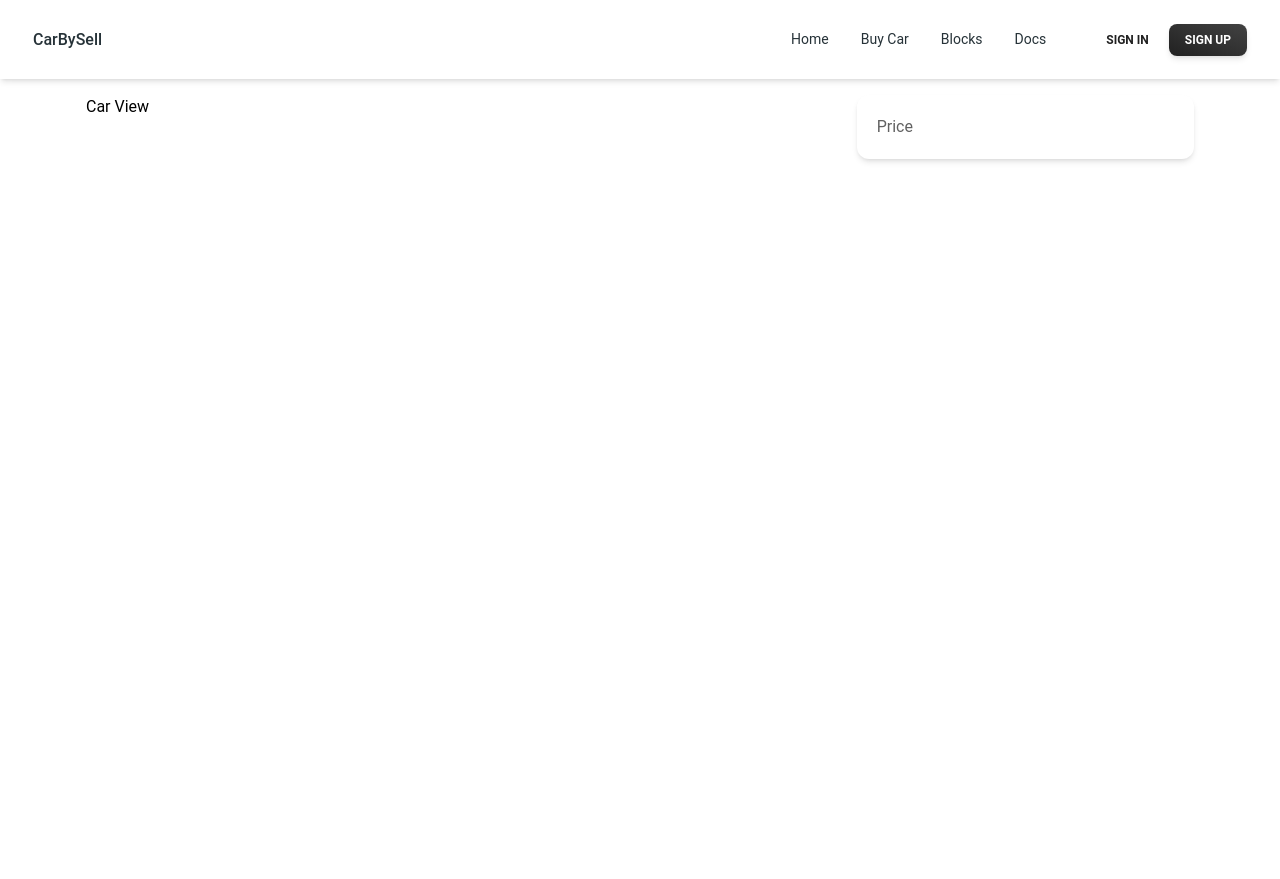
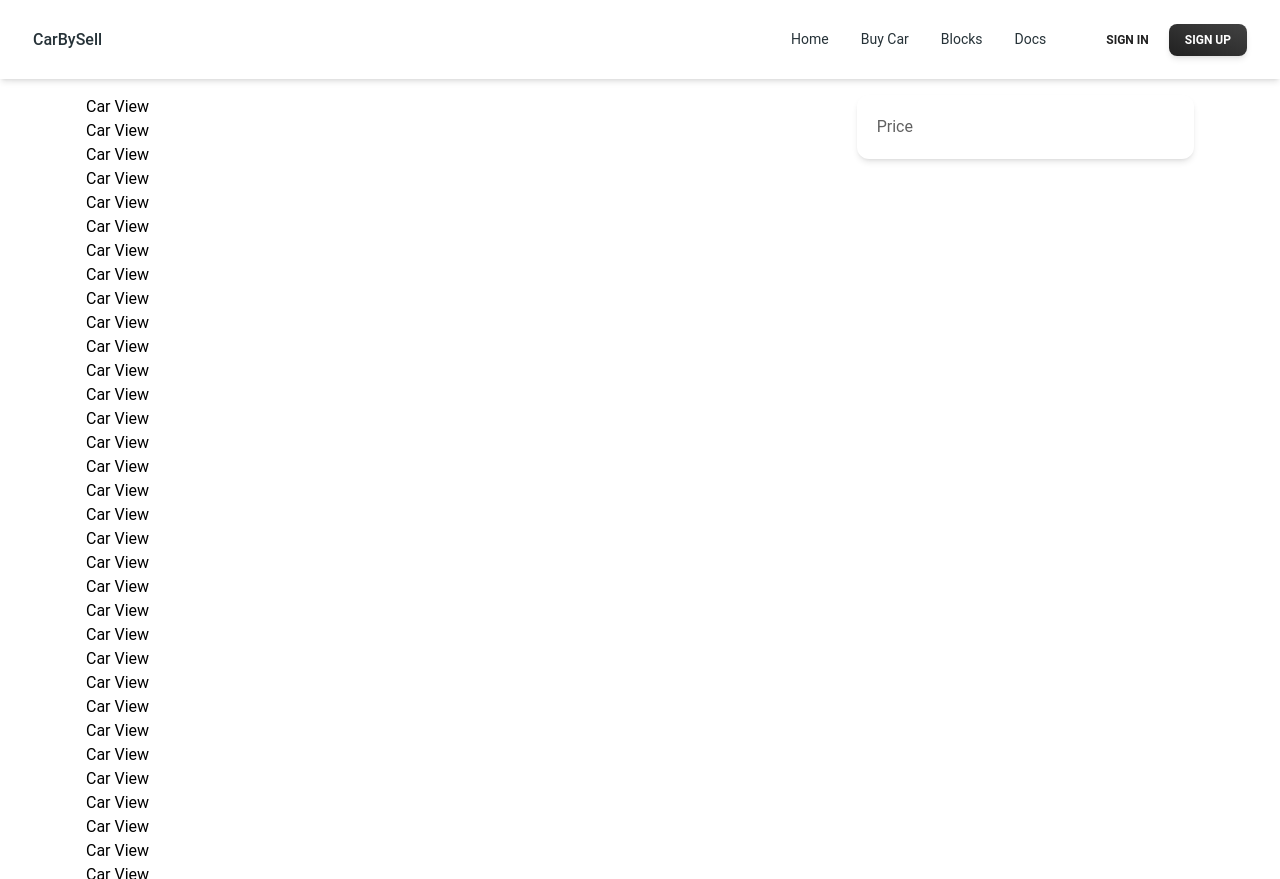
Before and after one commit to mayurkukade/CarBySell, a React (Vite) app: page /carlist/cardetails/1 in a window 1280 px wide. Before the commit the page ends 800 px from the top, so only its background shows below. Built offline with nearby package versions, Linux system fonts and the light colour scheme; no server answers.

Commit message:
cardetails scrollbar

```diff
--- a/src/components/carDetails/CarView.jsx
+++ b/src/components/carDetails/CarView.jsx
@@ -3,6 +3,114 @@
 const CarView = () => {
   return (
     <div>
+    <p>Car View</p>
+    <p>Car View</p>
+    <p>Car View</p>
+    <p>Car View</p>
+    <p>Car View</p>
+    <p>Car View</p>
+    <p>Car View</p>
+    <p>Car View</p>
+    <p>Car View</p>
+    <p>Car View</p>
+    <p>Car View</p>
+    <p>Car View</p>
+    <p>Car View</p>
+    <p>Car View</p>
+    <p>Car View</p>
+    <p>Car View</p>
+    <p>Car View</p>
+    <p>Car View</p>
+    <p>Car View</p>
+    <p>Car View</p>
+    <p>Car View</p>
+    <p>Car View</p>
+    <p>Car View</p>
+    <p>Car View</p>
+    <p>Car View</p>
+    <p>Car View</p>
+    <p>Car View</p>
+    <p>Car View</p>
+    <p>Car View</p>
+    <p>Car View</p>
+    <p>Car View</p>
+    <p>Car View</p>
+    <p>Car View</p>
+    <p>Car View</p>
+    <p>Car View</p>
+    <p>Car View</p>
+    <p>Car View</p>
+    <p>Car View</p>
+    <p>Car View</p>
+    <p>Car View</p>
+    <p>Car View</p>
+    <p>Car View</p>
+    <p>Car View</p>
+    <p>Car View</p>
+    <p>Car View</p>
+    <p>Car View</p>
+    <p>Car View</p>
+    <p>Car View</p>
+    <p>Car View</p>
+    <p>Car View</p>
+    <p>Car View</p>
+    <p>Car View</p>
+    <p>Car View</p>
+    <p>Car View</p>
+    <p>Car View</p>
+    <p>Car View</p>
+    <p>Car View</p>
+    <p>Car View</p>
+    <p>Car View</p>
+    <p>Car View</p>
+    <p>Car View</p>
+    <p>Car View</p>
+    <p>Car View</p>
+    <p>Car View</p>
+    <p>Car View</p>
+    <p>Car View</p>
+    <p>Car View</p>
+    <p>Car View</p>
+    <p>Car View</p>
+    <p>Car View</p>
+    <p>Car View</p>
+    <p>Car View</p>
+    <p>Car View</p>
+    <p>Car View</p>
+    <p>Car View</p>
+    <p>Car View</p>
+    <p>Car View</p>
+    <p>Car View</p>
+    <p>Car View</p>
+    <p>Car View</p>
+    <p>Car View</p>
+    <p>Car View</p>
+    <p>Car View</p>
+    <p>Car View</p>
+    <p>Car View</p>
+    <p>Car View</p>
+    <p>Car View</p>
+    <p>Car View</p>
+    <p>Car View</p>
+    <p>Car View</p>
+    <p>Car View</p>
+    <p>Car View</p>
+    <p>Car View</p>
+    <p>Car View</p>
+    <p>Car View</p>
+    <p>Car View</p>
+    <p>Car View</p>
+    <p>Car View</p>
+    <p>Car View</p>
+    <p>Car View</p>
+    <p>Car View</p>
+    <p>Car View</p>
+    <p>Car View</p>
+    <p>Car View</p>
+    <p>Car View</p>
+    <p>Car View</p>
+    <p>Car View</p>
+    <p>Car View</p>
     <p>Car View</p>
 
     </div>
--- a/src/index.css
+++ b/src/index.css
@@ -3,3 +3,16 @@
 @tailwind base;
 @tailwind components;
 @tailwind utilities;
+
+
+@layer utilities {
+    /* Hide scrollbar for Chrome, Safari and Opera */
+    .no-scrollbar::-webkit-scrollbar {
+        display: none;
+    }
+   /* Hide scrollbar for IE, Edge and Firefox */
+    .no-scrollbar {
+        -ms-overflow-style: none;  /* IE and Edge */
+        scrollbar-width: none;  /* Firefox */
+  }
+}
--- a/src/pages/CarDetailsById.jsx
+++ b/src/pages/CarDetailsById.jsx
@@ -5,25 +5,24 @@ import { useGetCarByIdQuery } from "../services/carAPI";
 // import { redirectToSignIn } from "../services/apiSlice";
 import { useNavigate } from "react-router-dom";
 
-
 const CarDetailsById = () => {
   const navigate = useNavigate();
-    const {carId} = useParams()
+  const { carId } = useParams();
 
-    const {data,isLoading,isError,error} = useGetCarByIdQuery()
-    if(isLoading){
-      return <p>Loading...</p>
+  const { data, isLoading, isError, error } = useGetCarByIdQuery();
+  if (isLoading) {
+    return <p>Loading...</p>;
   }
-    console.log(data)
-    console.log(carId)
-    console.log(isLoading)
-    console.log(isError)
-    console.log(error)
-  console.log(error)
-    if(error?.status === 401){
-      console.log('navigate')
+  console.log(data);
+  console.log(carId);
+  console.log(isLoading);
+  console.log(isError);
+  console.log(error);
+  console.log(error);
+  if (error?.status === 401) {
+    console.log("navigate");
 
-      navigate('/signin')
+    navigate("/signin");
   }
 
   // if (isError && error?.status === 401) {
@@ -35,10 +34,10 @@ const CarDetailsById = () => {
 
   return (
     <div className="grid grid-flow-row-dense md:grid-cols-3 gap-4 container mx-auto">
-      <div className="p-4 md:col-span-2 overflow-y-auto max-h-screen ">
+      <div className="p-4 md:col-span-2 max-h-screen overflow-scroll no-scrollbar ">
         <CarView />
       </div>
-      <div className="p-4">
+      <div className="p-4 sticky top-0">
         <PriceCard />
       </div>
     </div>
```
Lines whose indentation alone changed are shown as unchanged.
